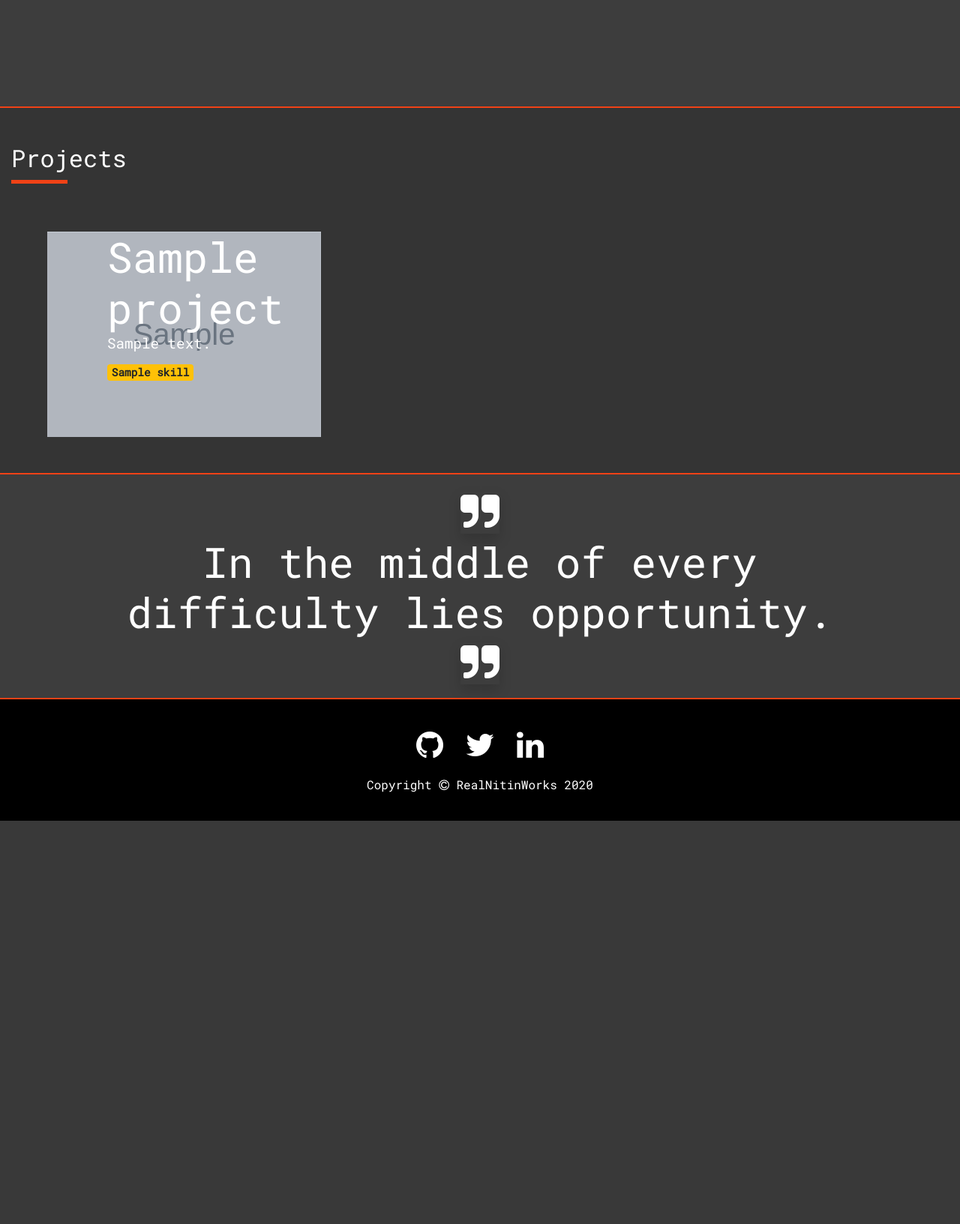
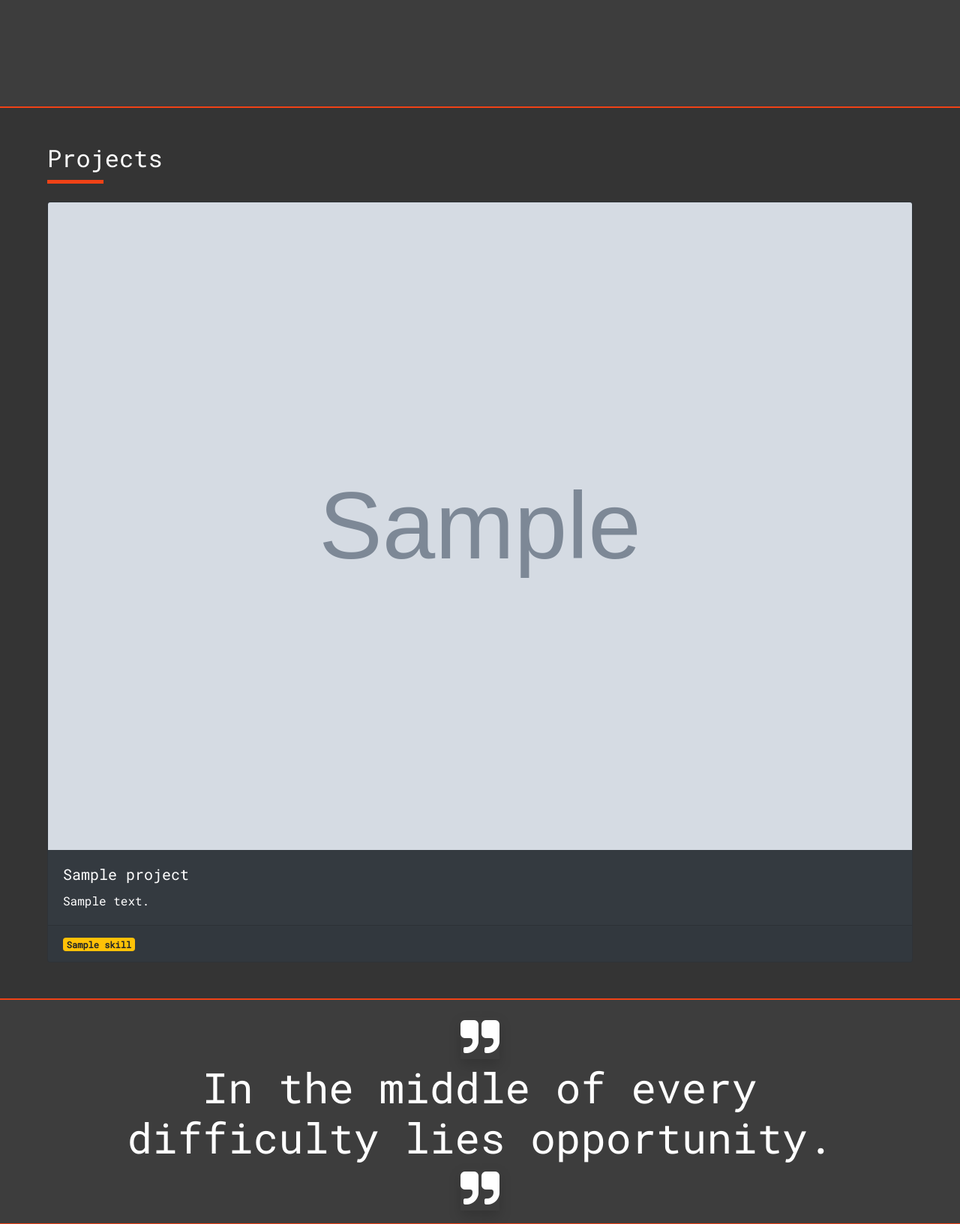
Before and after one commit to realnitinworks/Portfolio, a Django app: page /portfolio/ in a window 1280 px wide. Shown: the part 570-2203 px from the top of the page at 75% size. Before the commit the page ends 1665 px from the top, so only its background shows below. Run offline with Django 3.2, Linux system fonts and the light colour scheme; tables that the repository leaves empty hold one stand-in row (values such as "Sample post"); grey boxes marked "Sample" are stand-in pictures; parts of the project's set-up code (start-up, migrations or seed data) failed here and were passed over; some libraries are stand-ins or nearby versions.

Commit message:
Use simple bootstrap cards for Portfolio grid.

```diff
--- a/portfolio/templates/portfolio/project/project_detail.html
+++ b/portfolio/templates/portfolio/project/project_detail.html
@@ -28,7 +28,7 @@
     <div class="container">
         <span class="post-text">{{ project.detail|markdown }}</span>
         <div class="mt-5">
-            <a class="btn btn-primary text-white" href="{% url 'portfolio:portfolio' %}#project-grid">All Projects</a>
+            <a class="btn btn-primary text-white" href="{% url 'portfolio:portfolio' %}#projects">Back to All Projects</a>
         </div>
     </div>
 </div>
--- a/portfolio/templates/portfolio/project/project_list.html
+++ b/portfolio/templates/portfolio/project/project_list.html
@@ -17,36 +17,42 @@
 
 {% block content %}
 
+<!-- Portfolio Section -->
 <div class="section-primary section-boundary">
     <div class="container-fluid">
-        <div id="project-grid">
-            <div class="portfolio-section-title pt-5 pb-2">
+        <div id="portfolio-grid" class="p-5">
+
+            <!-- Projects -->
+            <div id="projects">
+                <div class="portfolio-category-title mb-4">
                     <h2>
                         Projects
                     </h2>
                 </div>
-            <div class="row py-2 p-md-5">
-                {% for project in projects %}
-                <div class="col-lg-4">
+                <div class="card-deck">
+                    {% for project in  projects %}
+                    <div class="card bg-dark">
                         <a class="portfolio-item" href="{{ project.get_absolute_url }}">
-                        <div class="caption">
-                            <div class="caption-content">
-                                <div class="display-4">{{ project.title }}</div>
-                                <p class="mb-0">{{ project.summary|truncatewords:10 }}</p>
-                                <p class="mt-2">
+                            <img class="card-img-top" src="{{ project.image.url }}" alt="Card image cap">
+                            <div class="card-body">
+                                <h5 class="card-title">{{ project.title }}</h5>
+                                <p class="card-text">{{ project.summary }}</p>
+                            </div>
+                        </a>
+                        <div class="card-footer">
                             {% for skill in project.skills.all %}
                             <span class="badge badge-warning">{{ skill }}</span>
                             {% endfor %}
-                                </p>
                         </div>
-                        </div>
-                        <img class="img-fluid" src="{{ project.image.url }}" alt="">
-                    </a>
                     </div>
                     {% endfor %}
                 </div>
             </div>
+            <!-- Projects end-->
+
         </div>
     </div>
+</div>
+<!-- Portfolio Section ends -->
 
 {% endblock content %}
--- a/static/assets/css/styles.css
+++ b/static/assets/css/styles.css
@@ -77,9 +77,14 @@ a.navbar-brand:hover {
   color: var(--navbar-links-hover-color)!important;
 }
 
-#banner {
+#banner-section {
   background-color: var(--banner-background-color);
   color: var(--banner-color);
+}
+
+#banner {
+  max-width: 1000px;
+  margin: 0 auto;
 }
 
 #banner > div {
@@ -264,82 +269,19 @@ a.tag-link:hover span{
 }
 
 /* Portfolio */
-.portfolio-item {
-    display: block;
-    position: relative;
-    overflow: hidden;
-    max-width: 530px;
-    margin: auto auto 1rem
+#portfolio-grid .card:hover {
+  background-color: black !important;
+  box-shadow: 1rem 1rem 2px 2px rgba(0, 0, 0, 0.1);
+  border: none;
 }
 
-.portfolio-item .caption {
-    display: flex;
-    height: 100%;
-    width: 100%;
-    background-color: rgba(33,37,41,.2);
-    position: absolute;
-    top: 0;
-    bottom: 0;
-    z-index: 1
+
+#portfolio-grid .card a {
+  text-decoration: none;
+  color: white;
 }
 
-.portfolio-item .caption .caption-content {
-    color: rgb(255, 255, 255);
-    margin: auto 2rem 2rem
-}
-
-.portfolio-item .caption .caption-content h2 {
-    font-size: .8rem;
-    text-transform: uppercase
-}
-
-.portfolio-item .caption .caption-content p {
-    font-weight: 300;
-    font-size: 1.2rem
-}
-
-@media (min-width: 992px) {
-    .portfolio-item {
-        max-width:none;
-        margin: 0
-    }
-
-    .portfolio-item .caption {
-        transition: background-color .7s,-webkit-clip-path .25s ease-out;
-        transition: clip-path .25s ease-out,background-color .7s;
-        transition: clip-path .25s ease-out,background-color .7s,-webkit-clip-path .25s ease-out;
-        -webkit-clip-path: inset(0);
-        clip-path: inset(0)
-    }
-
-    .portfolio-item .caption .caption-content {
-        transition: opacity .25s;
-        margin-left: 5rem;
-        margin-right: 5rem;
-        margin-bottom: 5rem
-    }
-
-    .portfolio-item img {
-        transition: -webkit-clip-path .25s ease-out;
-        transition: clip-path .25s ease-out;
-        transition: clip-path .25s ease-out,-webkit-clip-path .25s ease-out;
-        -webkit-clip-path: inset(-1px);
-        clip-path: inset(-1px)
-    }
-
-    .portfolio-item:hover img {
-        -webkit-clip-path: inset(2rem);
-        clip-path: inset(2rem)
-    }
-
-    .portfolio-item:hover .caption {
-        background-color: rgba(0,0,0,.9);
-        -webkit-clip-path: inset(2rem);
-        clip-path: inset(2rem)
-    }
-}
-
-.portfolio-section-title h2::after {
+.portfolio-category-title h2::after {
     content: '';
     /* position: absolute; */
     display: block;
--- a/templates/base.html
+++ b/templates/base.html
@@ -24,13 +24,15 @@
     {% include 'message.html' %}
 
     <!-- Banner with overlay below the Navbar -->
-    <div id="banner" class="header pt-5 p-md-none section-boundary">
+    <div id="banner-section" class="section-boundary">
+        <div id="banner" class="header pt-5 p-md-none">
             <div class="row h-100">
                 <div class="col-md-12 d-flex h-100 flex-column flex-sm-row">
                     <!-- Dyanamic content on top of the banner -->
                     {% block banner_content %}
                     {% endblock banner_content %}
                     <!-- Dyanamic content ends -->
+                </div>
             </div>
         </div>
     </div>
```
Lines whose indentation alone changed are shown as unchanged.
